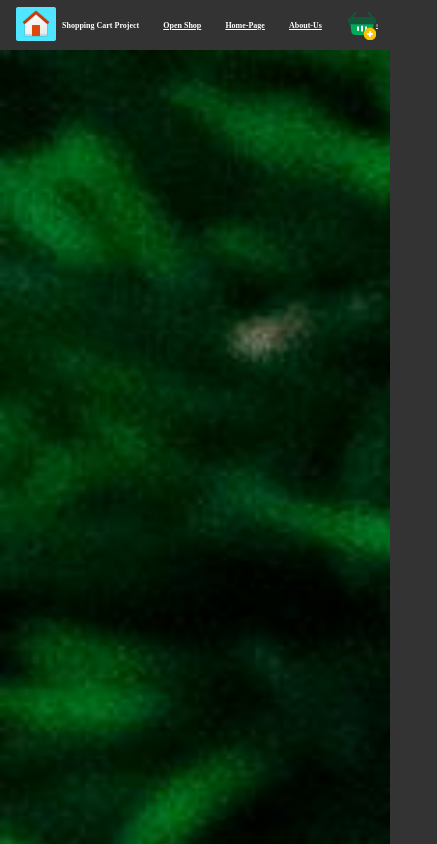
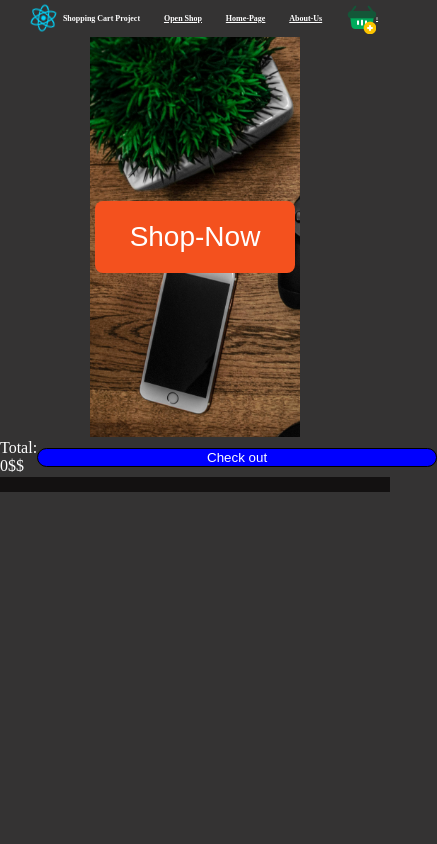
Before and after one commit to Beliver12/Shopping-Cart, a React (Vite) app: page /cart in a window 390 px wide. Shown: the top 844 px of the page, 437 px wide, since content can reach past the window. Built offline with nearby package versions, Linux system fonts and the light colour scheme.

Commit message:
finished styling

```diff
--- a/src/index.css
+++ b/src/index.css
@@ -98,12 +98,16 @@ body{
   align-items: center;
 }
 
-#content{
+#content {
   background-image: url(./images/pexels-garrett-morrow-682933.jpg);
   background-size: cover;
   background-repeat: no-repeat;
-  width: 100%;
+  max-width: 100%;
   height: 400px;
+  justify-self: center;
+  display: flex;
+  align-items: center;
+  justify-content: center;
 }
 
 
@@ -120,9 +124,6 @@ body{
 }
 
 
-#hero-image-1 :hover, a :hover{
-  border: 1px solid red;
-}
 
 a{
   color: white;
@@ -136,11 +137,19 @@ h1{
 }
 
 #footer{
-  height: 100px;
+  height: 100%;
   display: flex;
   flex-direction: column;
   align-items: center;
+  text-align: center;
+  color: white;
+}
 
+#footer > div {
+ max-width: 800px;
+  font-size: large;
+  padding: 10px 10px 10px 10px;
+  background-color: rgb(20, 18, 18);
 }
 
 #root{
@@ -266,7 +275,7 @@ input{
 #shop-content{
   display: grid;
   grid-template-columns: repeat(auto-fit, minmax(18%, 1fr));
-  grid-template-rows: repeat(auto-fit, minmax(15%, 450px));
+  grid-template-rows: repeat(auto-fit, minmax(15%, 350px));
   row-gap: 25px;
   column-gap: 10px;
   justify-self: center;
@@ -279,15 +288,99 @@ p{
   color: white;
 }
 
+#total{
+  display: flex;
+  align-items: center;
+  justify-content: space-evenly;
+ height: 40px;
+}
 
+#total > p{
+  margin: 0;
+}
+#total > a > button {
+  width: 400px;
+  color: white;
+  background-color: blue;
+  border: 1px solid black;
+  border-radius: 10px;
+
+}
+#total > a > button:hover{
+  background-color: black;
+}
+
+#content > a > button {
+  border-radius: 8px;
+  background-color: #f4511e;
+  border: none;
+  color: #FFFFFF;
+  text-align: center;
+  font-size: 28px;
+  padding: 20px;
+  width: 200px;
+  transition: all 0.5s;
+  cursor: pointer;
+  margin: 5px;
+}
+
+#content > a > button span {
+  cursor: pointer;
+  display: inline-block;
+  position: relative;
+  transition: 0.5s;
+}
+
+#content > a  > button span::after{
+  content: '\00bb';
+  position: absolute;
+  opacity: 0;
+  top: 0;
+  right: -20px;
+  transition: 0.5s;
+}
+
+#content > a > button:hover span {
+  padding-right: 25px;
+}
+
+#content > a > button:hover span::after {
+  opacity: 1;
+  right: 0;
+}
+
+.logo {
+  height: 6em;
+  padding: 1.5em;
+  will-change: filter;
+  transition: filter 300ms;
+}
+.logo:hover {
+  filter: drop-shadow(0 0 2em #646cffaa);
+}
+.logo.react:hover {
+  filter: drop-shadow(0 0 2em #61dafbaa);
+}
+
+@keyframes logo-spin {
+  from {
+    transform: rotate(0deg);
+  }
+  to {
+    transform: rotate(360deg);
+  }
+}
+
+@media (prefers-reduced-motion: no-preference) {
+  a:nth-of-type(2) .logo {
+    animation: logo-spin infinite 20s linear;
+  }
+}
 
 @media only screen and (max-width: 1600px) {
 
-  img{
-    max-width: 100px;
-    height: 200px;
-    border-radius: 10px;
-  }
+
+
   #shop-content > div > div  {
     display: flex;
     justify-content: center;
@@ -306,15 +399,7 @@ p{
     width: 100vw;
     height: 100%;
   }
-  #content{
-    display: flex;
-    flex-direction: column;
-    justify-content: flex-start;
-    align-items: flex-start;
-    background-color: rgba(19, 17, 17);
-    width: 100%;
-    height: 2000px;
-  }
+
 
 }
 
@@ -323,23 +408,16 @@ p{
   #shop-content{
     display: grid;
     grid-template-columns: repeat(auto-fit, minmax(23%, 1fr));
-    grid-template-rows: repeat(auto-fit, minmax(23%, 450px));
+    grid-template-rows: repeat(auto-fit, minmax(23%, 550px));
     row-gap: 25px;
     column-gap: 10px;
     justify-self: center;
     width: 100vw;
     height: 100%;
   }
-  #content{
-    display: flex;
-    flex-direction: column;
-    justify-content: flex-start;
-    align-items: flex-start;
-    background-color: rgba(19, 17, 17);
-    width: 100%;
-    height: 2200px;
+  #header{
+    font-size: smaller;
   }
-
 }
 
 
@@ -351,21 +429,15 @@ p{
   #shop-content{
     display: grid;
     grid-template-columns: repeat(auto-fit, minmax(24%, 1fr));
-    grid-template-rows: repeat(auto-fit, minmax(24%, 450px));
+    grid-template-rows: repeat(auto-fit, minmax(12%, 350px));
     row-gap: 25px;
     column-gap: 10px;
     justify-self: center;
     width: 100vw;
     height: 100%;
   }
-  #content{
-    display: flex;
-    flex-direction: column;
-    justify-content: flex-start;
-    align-items: flex-start;
-    background-color: rgba(19, 17, 17);
-    width: 100%;
-    height: 2200px;
+  #header{
+    font-size: x-small;
   }
 
 }
@@ -385,24 +457,16 @@ p{
   #shop-content{
     display: grid;
     grid-template-columns: repeat(auto-fit, minmax(25%, 1fr));
-    grid-template-rows: repeat(auto-fit, minmax(25%, 450px));
+    grid-template-rows: repeat(auto-fit, minmax(10%, 350px));
     row-gap: 25px;
     column-gap: 10px;
     justify-self: center;
     width: 100vw;
     height: 100%;
   }
-  #content{
-    display: flex;
-    flex-direction: column;
-    justify-content: flex-start;
-    align-items: flex-start;
-    background-color: rgba(19, 17, 17);
-    width: 100%;
-    height: 2950px;
-  }
+
 #header{
-  font-size: smaller;
+  font-size: xx-small;
 }
 
 }
@@ -421,24 +485,16 @@ p{
   #shop-content{
     display: grid;
     grid-template-columns: repeat(auto-fit, minmax(40%, 1fr));
-    grid-template-rows: repeat(auto-fit, minmax(30%, 450px));
+    grid-template-rows: repeat(auto-fit, minmax(10%, 450px));
     row-gap: 25px;
     column-gap: 10px;
     justify-self: center;
     width: 100vw;
     height: 100%;
   }
-  #content{
-    display: flex;
-    flex-direction: column;
-    justify-content: flex-start;
-    align-items: flex-start;
-    background-color: rgba(19, 17, 17);
-    width: 100%;
-    height: 4350px;
-  }
+
   #header{
-    font-size: x-small;
+    font-size: 8px;
   }
 }
 
@@ -455,24 +511,16 @@ p{
   #shop-content{
     display: grid;
     grid-template-columns: repeat(auto-fit, minmax(50%, 1fr));
-    grid-template-rows: repeat(auto-fit, minmax(30%, 450px));
+    grid-template-rows: repeat(auto-fit, minmax(6%, 450px));
     row-gap: 25px;
     column-gap: 10px;
     justify-self: center;
     width: 100vw;
     height: 100%;
   }
-  #content{
-    display: flex;
-    flex-direction: column;
-    justify-content: flex-start;
-    align-items: flex-start;
-    background-color: rgba(19, 17, 17);
-    width: 100%;
-    height: 8000px;
-  }
+
   #header{
-    font-size: 8px;
+    font-size: 6px;
   }
 }
 
--- a/src/routes/cart.jsx
+++ b/src/routes/cart.jsx
@@ -1,8 +1,10 @@
 import { useOutletContext } from "react-router-dom";
 import { useEffect, useState } from 'react';
+
+import { Link } from 'react-router-dom'
 import '../index.css'
 export default function CartContext() {
-    const [cartInfo, setCartInfo]  = useOutletContext()
+    const {cartInfo, setCartInfo}  = useOutletContext()
 
     function removeItem(e) {
         const index = e.target.id;
@@ -94,6 +96,10 @@ export default function CartContext() {
 
     return(
     <>
+    <div id="total">
+            <p>Total: {cartInfo.length < 1 ? '0$' : cartInfo[cartInfo.length - 1].totalPrice}$</p>
+            <Link to={`/`}><button>Check out</button></Link>
+        </div>
       <div id='shop-content'>
     {cartInfo.length < 1 ? '' :  Object.keys(cartInfo).map((item, i) => (
         <div key={i}>
@@ -111,9 +117,7 @@ export default function CartContext() {
     ))
 }
 
-        <div >
-            <p>Total: {cartInfo.length < 1 ? '' : cartInfo[cartInfo.length - 1].totalPrice}</p>
-        </div>
+
 
         </div>
 
--- a/src/routes/description.jsx
+++ b/src/routes/description.jsx
@@ -2,8 +2,8 @@ import { useEffect, useState } from 'react';
 import { useOutletContext } from "react-router-dom";
 import '../index.css'
 export default function Description() {
-    const [image, setImage] = useState([])
-    const [items, setItems]  = useOutletContext()
+    const {items, setItems}  = useOutletContext()
+    const {cartInfo, setCartInfo} = useOutletContext()
     console.log(items)
 
   // setImage([...image, {imageClicked: cartInfo[0].imageClicked, imageSrc: cartInfo[0].imageSrc}])
@@ -11,9 +11,9 @@ export default function Description() {
     return(
     <>
   <div id="footer">
-    <img src='' alt="" />
+    <img src={items[0].src} alt="" />
   <div>
-    {}
+    {items[0].description}
     </div>
 </div>
     </>
--- a/src/routes/homePage.jsx
+++ b/src/routes/homePage.jsx
@@ -4,18 +4,27 @@ import { useEffect, useState } from 'react';
 import '../index.css'
 import { Link } from 'react-router-dom'
 import { useRef } from 'react';
-
+import reactLogo from '../assets/react.svg'
+import viteLogo from '/vite.svg'
 
 
 export default function HomePage() {
     const [cartInfo, setCartInfo] = useState([])
-
+    const [items, setItems] = useState([])
     return (
         <>
 
         <div id="header">
         <div id="home">
-            <div id="home-icon"></div>
+
+            <div>
+        <a  target="_blank" className="logo"  >
+
+        </a>
+        <a href="https://react.dev" target="_blank">
+          <img src={reactLogo} className="logo react" alt="React logo" />
+        </a>
+      </div>
         <h1>Shopping Cart Project</h1>
              </div>
              <Link to={`/shop-page-1`} >
@@ -31,10 +40,10 @@ export default function HomePage() {
                  </div>
 
         </div>
-        <div id="content"></div>
+        <div id="content"><Link to={`/shop-page-1`}><button><span>Shop-Now</span></button></Link></div>
 
 
-            <Outlet context={[cartInfo, setCartInfo]}/>
+        <Outlet context={{cartInfo, setCartInfo, items, setItems}}/>
 
 
 
--- a/src/routes/shopPage-1.jsx
+++ b/src/routes/shopPage-1.jsx
@@ -7,8 +7,8 @@ import { useOutletContext } from "react-router-dom";
 export default function ShopPage() {
     const [image, setImage] = useState([])
     const [image2, setImage2] = useState([])
-    const [items, setItems] = useState([])
-    const [cartInfo, setCartInfo] = useOutletContext()
+    const {items, setItems}  = useOutletContext()
+    const {cartInfo, setCartInfo} = useOutletContext()
     const categories = ['all-items',"men's clothing", 'jewelery', 'electronics', "women's clothing"]
     const numOfItem = []
     const srcs = [];
@@ -97,6 +97,9 @@ export default function ShopPage() {
               }
 
               function getImageClicked(e) {
+                if(items.length > 0) {
+                  items.length = 0;
+                }
                 const clicked = e.target.id;
                 const image = e.target.src;
                 setItems([...items, {description: clicked, src: image}])
@@ -112,6 +115,7 @@ export default function ShopPage() {
                 </select>
                 <button onClick={changeCategorie}>filter</button>
         </div>
+        <Outlet context={{cartInfo, setCartInfo, items, setItems}}/>
         <div id='shop-content'>
 
             {image.map(img =>
```
